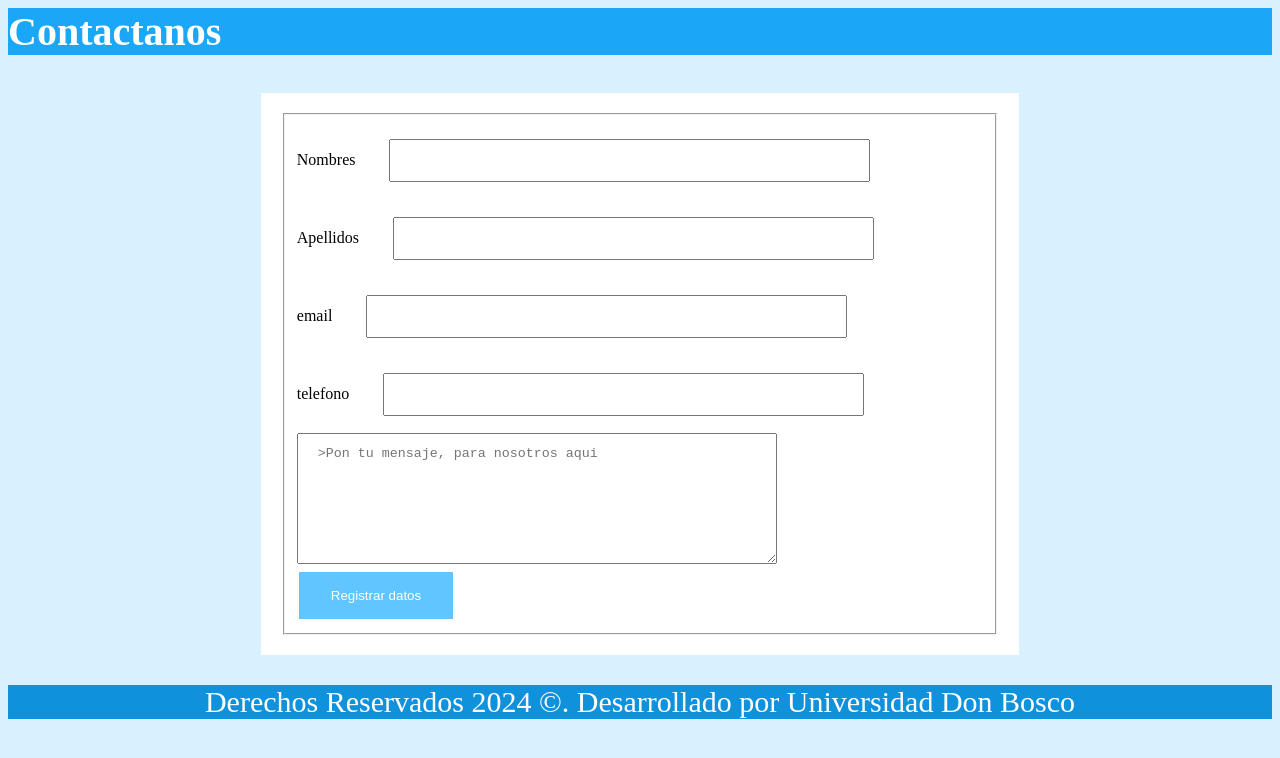
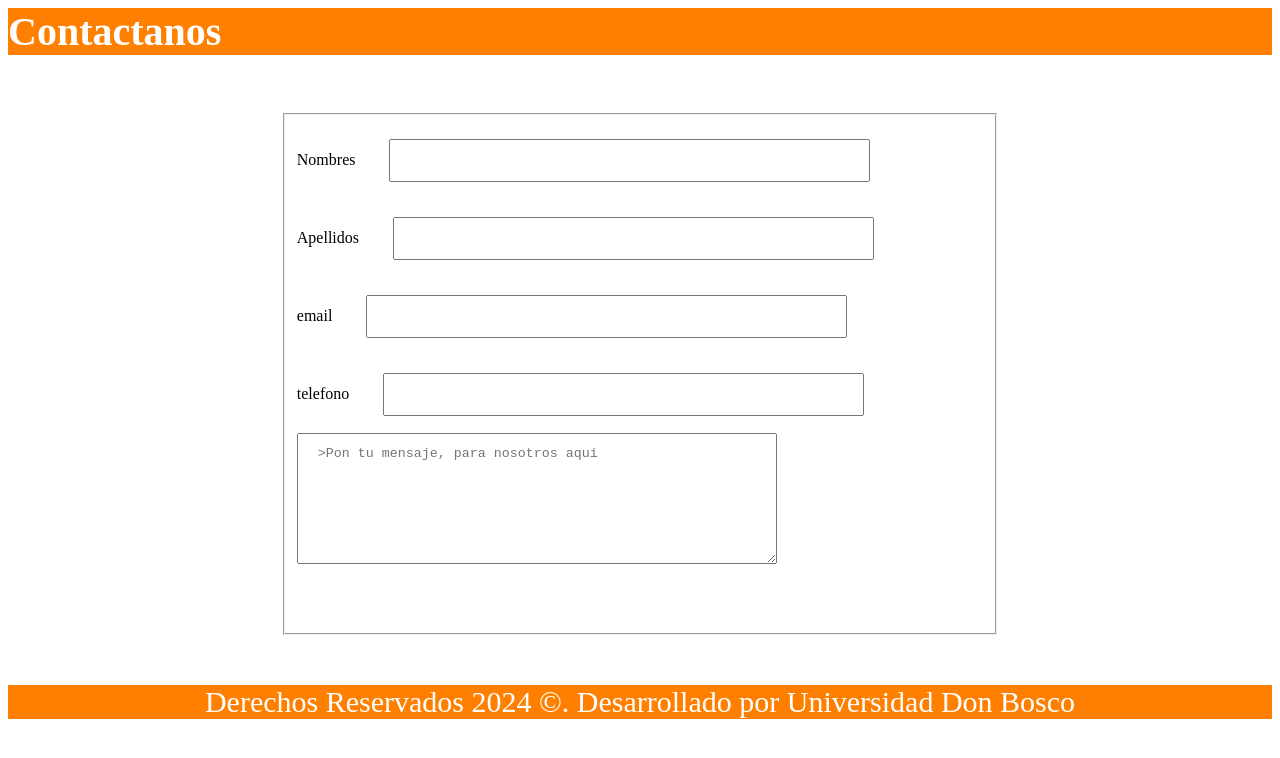
Before and after one commit to dCartaArt02/Proyecto_Fase1_LME, a plain HTML site: page html/contacto.html in a window 1280 px wide. Drawn offline with Linux system fonts and the light colour scheme.

Commit message:
correcion_de_colores

```diff
--- a/css/contacto_style.css
+++ b/css/contacto_style.css
@@ -23,7 +23,7 @@
 }
 body
 {
-    background-color:  #d9f1ff ;
+    background-color:  white;
 }
 label {
     padding: 30px 30px 30px 0;
@@ -37,7 +37,7 @@ label {
 
   .btn
 {
-background-color:  #61c5ff ;
+background-color:  white;
   border: none;
   color: white;
   padding: 16px 32px;
@@ -50,14 +50,14 @@ background-color:  #61c5ff ;
   .derechos
   {
     text-align: center;
-    background-color:  #0f91db ;
+    background-color:  #ff8000 ;
 
     color: white;
     font-size: 30px;
     margin-bottom: 30px;
   }
   .titulo{
-    background-color:  #1aa7f7 ;
+    background-color:  #ff8000  ;
     color: white;
     height: 70%;
     font-size: 40px;
```
